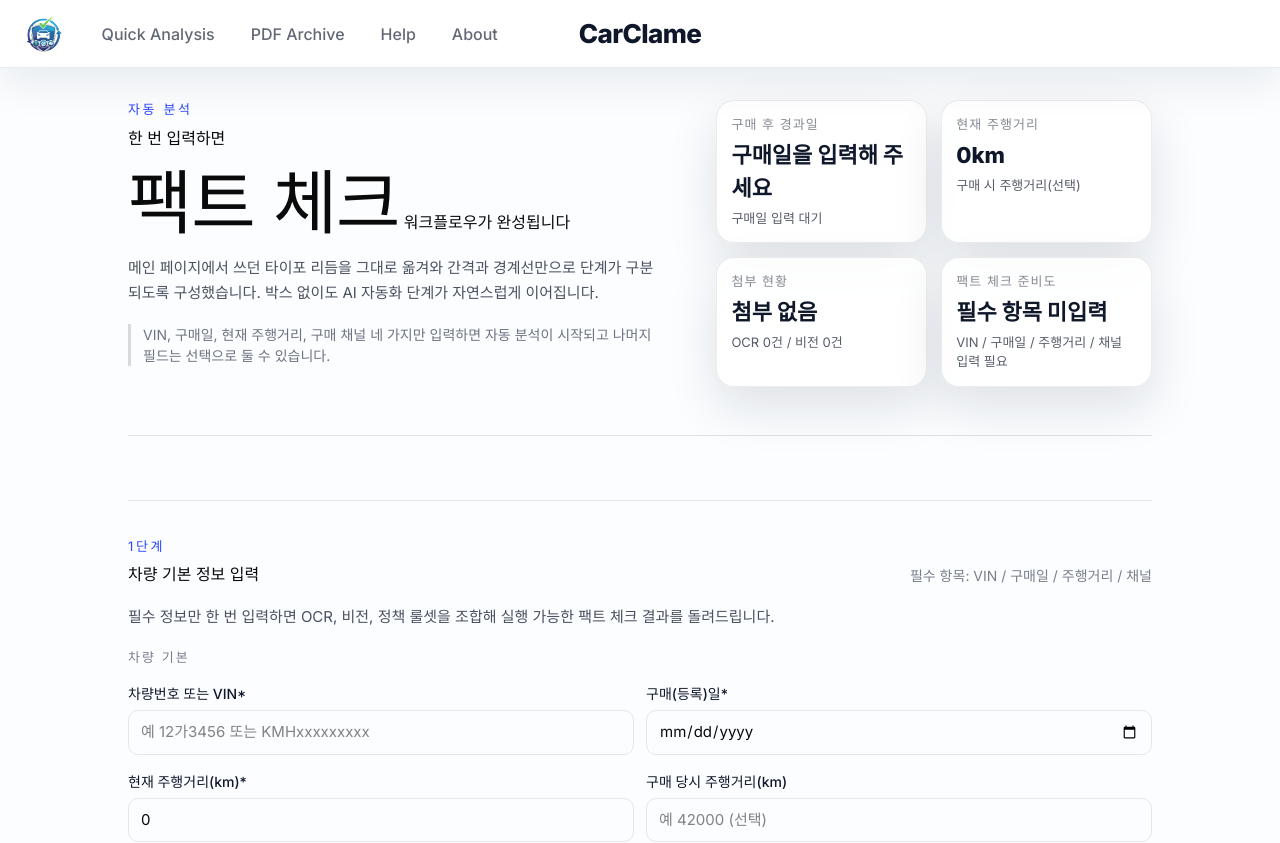
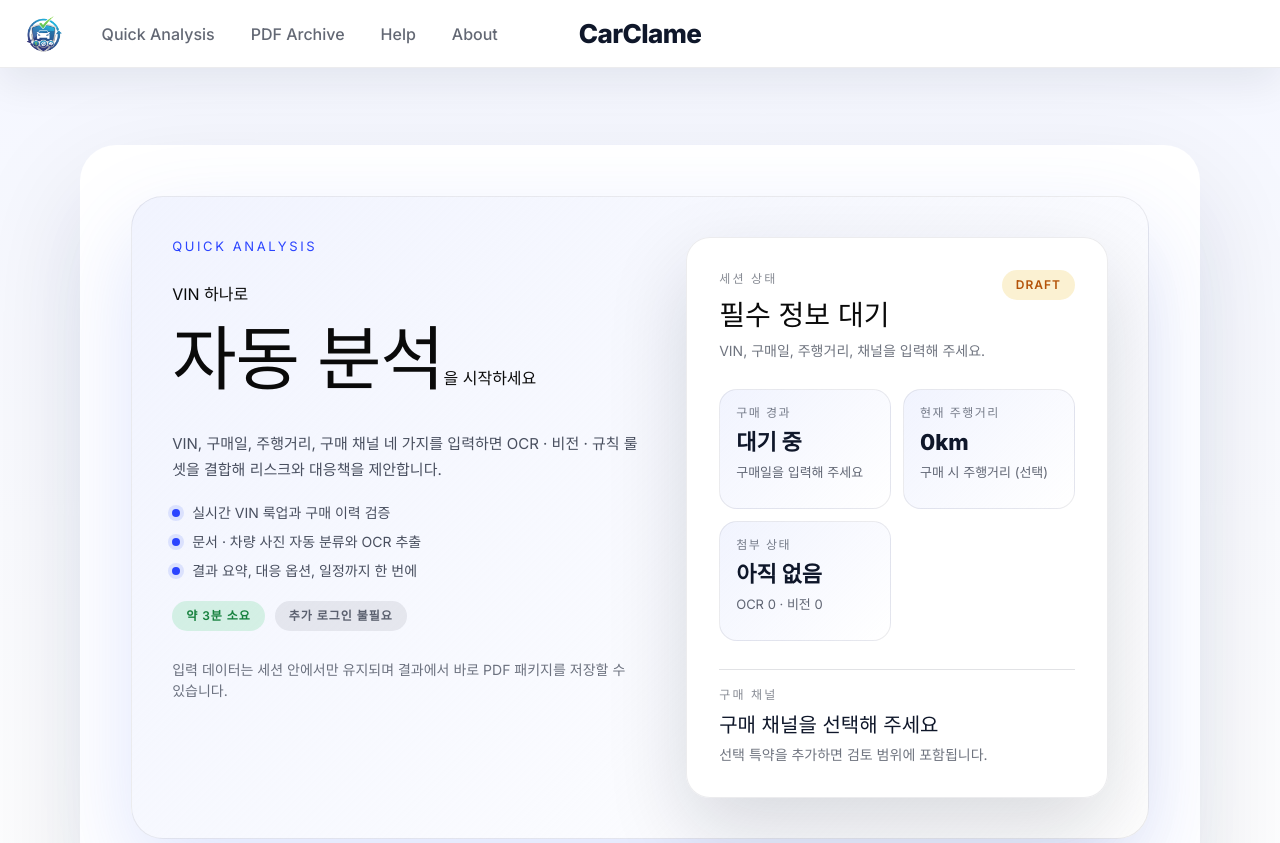
Before and after one commit to GabrielP2017/CarClame, a Next.js app: page /analysis in a window 1280 px wide. Shown: the top 843 px of the page. Built offline with nearby package versions, Linux system fonts and the light colour scheme.

Commit message:
임시수정

```diff
--- a/src/app/analysis/page.tsx
+++ b/src/app/analysis/page.tsx
@@ -149,6 +149,39 @@ export default function AnalysisPage() {
   );
   const docCount = formData.docImages?.length ?? 0;
   const photoCount = formData.inspectPhotos?.length ?? 0;
+  const attachmentsTotal = docCount + photoCount;
+  const stats = [
+    {
+      label: "구매 경과",
+      value: purchaseDate ? `${daysSince}일` : "대기 중",
+      meta: purchaseDateLabel || "구매일을 입력해 주세요",
+    },
+    {
+      label: "현재 주행거리",
+      value: formData.mileage
+        ? `${formData.mileage.toLocaleString()}km`
+        : "0km",
+      meta:
+        formData.purchaseMileage !== null &&
+        formData.purchaseMileage !== undefined
+          ? `구매 시 ${formData.purchaseMileage.toLocaleString()}km`
+          : "구매 시 주행거리 (선택)",
+    },
+    {
+      label: "첨부 상태",
+      value:
+        attachmentsTotal > 0 ? `${attachmentsTotal}개 첨부` : "아직 없음",
+      meta: `OCR ${docCount} · 비전 ${photoCount}`,
+    },
+  ];
+  const readinessLabel = formReady ? "즉시 실행 가능" : "필수 정보 대기";
+  const readinessMeta = formReady
+    ? "필수 항목이 모두 채워졌습니다."
+    : "VIN, 구매일, 주행거리, 채널을 입력해 주세요.";
+  const channelLabel = formData.channel || "구매 채널을 선택해 주세요";
+  const ridersLabel = formData.riders
+    ? `특약: ${formData.riders}`
+    : "선택 특약을 추가하면 검토 범위에 포함됩니다.";
 
   return (
     <>
@@ -180,66 +213,59 @@ export default function AnalysisPage() {
       <div className="analysis-shell">
         <main className="analysis-main">
           <section className="analysis-hero">
-          <div className="analysis-hero__copy">
-            <p className="eyebrow">자동 분석</p>
+            <div className="analysis-hero__body">
+              <p className="eyebrow">Quick Analysis</p>
               <h1>
-              한 번 입력하면
+                VIN 하나로
                 <br />
-              <span className="hero-title-main">팩트 체크</span> 워크플로우가
-              완성됩니다
+                <span className="hero-title-main">자동 분석</span>을 시작하세요
               </h1>
               <p className="analysis-lead">
-              메인 페이지에서 쓰던 타이포 리듬을 그대로 옮겨와 간격과 경계선만으로
-              단계가 구분되도록 구성했습니다. 박스 없이도 AI 자동화 단계가
-              자연스럽게 이어집니다.
+                VIN, 구매일, 주행거리, 구매 채널 네 가지를 입력하면 OCR · 비전 ·
+                규칙 룰셋을 결합해 리스크와 대응책을 제안합니다.
               </p>
+              <ul className="analysis-bullets">
+                <li>실시간 VIN 룩업과 구매 이력 검증</li>
+                <li>문서 · 차량 사진 자동 분류와 OCR 추출</li>
+                <li>결과 요약, 대응 옵션, 일정까지 한 번에</li>
+              </ul>
+              <div className="analysis-hero__cta">
+                <span className="analysis-pill success">약 3분 소요</span>
+                <span className="analysis-pill muted">추가 로그인 불필요</span>
+              </div>
               <p className="analysis-hero__note">
-              VIN, 구매일, 현재 주행거리, 구매 채널 네 가지만 입력하면 자동 분석이
-              시작되고 나머지 필드는 선택으로 둘 수 있습니다.
+                입력 데이터는 세션 안에서만 유지되며 결과에서 바로 PDF 패키지를
+                저장할 수 있습니다.
               </p>
             </div>
-          <div className="analysis-hero__metrics">
-            <div className="analysis-metric">
-              <span>구매 후 경과일</span>
-              <strong>
-                {purchaseDate ? `${daysSince}일` : "구매일을 입력해 주세요"}
-              </strong>
-              <small>{purchaseDateLabel || "구매일 입력 대기"}</small>
+            <aside className="analysis-hero__panel" aria-label="세션 요약">
+              <div className="analysis-panel__header">
+                <div>
+                  <p className="analysis-panel__eyebrow">세션 상태</p>
+                  <h3>{readinessLabel}</h3>
+                  <p className="analysis-panel__meta">{readinessMeta}</p>
                 </div>
-            <div className="analysis-metric">
-              <span>현재 주행거리</span>
-              <strong>
-                {formData.mileage
-                  ? `${formData.mileage.toLocaleString()}km`
-                  : "0km"}
-              </strong>
-              <small>
-                {formData.purchaseMileage
-                  ? `구매 시점 ${formData.purchaseMileage.toLocaleString()}km`
-                  : "구매 시 주행거리(선택)"}
-              </small>
+                <span
+                  className={`analysis-pill ${formReady ? "success" : "warning"}`}
+                >
+                  {formReady ? "READY" : "DRAFT"}
+                </span>
               </div>
-            <div className="analysis-metric">
-              <span>첨부 현황</span>
-              <strong>
-                {docCount > 0 || photoCount > 0
-                  ? `${docCount + photoCount}건 업로드`
-                  : "첨부 없음"}
-              </strong>
-              <small>
-                OCR {docCount}건 / 비전 {photoCount}건
-              </small>
+              <div className="analysis-stats">
+                {stats.map((stat) => (
+                  <div key={stat.label} className="analysis-stat">
+                    <span>{stat.label}</span>
+                    <strong>{stat.value}</strong>
+                    <small>{stat.meta}</small>
                   </div>
-            <div className="analysis-metric">
-              <span>팩트 체크 준비도</span>
-              <strong>{formReady ? "준비 완료" : "필수 항목 미입력"}</strong>
-              <small>
-                {formReady
-                  ? "모든 필수 입력 완료"
-                  : "VIN / 구매일 / 주행거리 / 채널 입력 필요"}
-              </small>
+                ))}
               </div>
+              <div className="analysis-panel__footer">
+                <p className="analysis-panel__eyebrow">구매 채널</p>
+                <h4>{channelLabel}</h4>
+                <p className="analysis-panel__meta">{ridersLabel}</p>
               </div>
+            </aside>
           </section>
           <IntakeForm
             formData={formData}
--- a/src/app/globals.css
+++ b/src/app/globals.css
@@ -1410,21 +1410,38 @@ details summary {
   margin: 0;
 }
 
+.analysis-shell {
+  background: linear-gradient(180deg, #f5f7ff 0%, #ffffff 55%);
+  padding: clamp(32px, 6vw, 88px) clamp(18px, 5vw, 32px) clamp(72px, 8vw, 120px);
+}
+
 .analysis-main {
   max-width: 1120px;
-  margin: 0 auto 80px;
-  padding: clamp(16px, 4vw, 32px) clamp(16px, 5vw, 48px) 80px;
-  display: flex;
-  flex-direction: column;
-  gap: clamp(32px, 6vw, 64px);
+  margin: 0 auto;
+  padding: clamp(32px, 4vw, 64px);
+  border-radius: 36px;
+  background: #ffffff;
+  box-shadow: 0 45px 120px rgba(15, 23, 42, 0.12);
+  display: flex;
+  flex-direction: column;
+  gap: clamp(32px, 5vw, 64px);
 }
 
 .analysis-hero {
   display: grid;
-  grid-template-columns: minmax(0, 1.1fr) minmax(0, 0.9fr);
-  gap: clamp(24px, 5vw, 56px);
-  border-bottom: 1px solid rgba(15, 23, 42, 0.12);
-  padding-bottom: clamp(24px, 5vw, 48px);
+  grid-template-columns: minmax(0, 1.05fr) minmax(320px, 0.95fr);
+  gap: clamp(24px, 5vw, 48px);
+  padding: clamp(24px, 5vw, 40px);
+  border-radius: 32px;
+  border: 1px solid rgba(15, 23, 42, 0.08);
+  background: linear-gradient(135deg, rgba(76, 110, 245, 0.08), rgba(255, 255, 255, 0.95));
+  box-shadow: 0 35px 90px rgba(76, 110, 245, 0.18);
+}
+
+.analysis-hero__body {
+  display: flex;
+  flex-direction: column;
+  gap: clamp(12px, 3vw, 20px);
 }
 
 .analysis-lead {
@@ -1436,45 +1453,153 @@ details summary {
 .analysis-hero__note {
   font-size: 14px;
   color: rgba(15, 23, 42, 0.6);
-  border-left: 3px solid rgba(15, 23, 42, 0.15);
-  padding-left: 12px;
-  margin-top: 18px;
-}
-
-.analysis-hero__metrics {
+  margin-top: 8px;
+}
+
+.analysis-bullets {
+  list-style: none;
+  margin: 0;
+  padding: 0;
+  display: flex;
+  flex-direction: column;
+  gap: 8px;
+}
+
+.analysis-bullets li {
+  font-size: 14px;
+  color: rgba(15, 23, 42, 0.75);
+  padding-left: 20px;
+  position: relative;
+}
+
+.analysis-bullets li::before {
+  content: "";
+  position: absolute;
+  width: 8px;
+  height: 8px;
+  border-radius: 50%;
+  left: 0;
+  top: 7px;
+  background: var(--primary);
+  box-shadow: 0 0 0 4px rgba(76, 110, 245, 0.15);
+}
+
+.analysis-hero__cta {
+  display: flex;
+  flex-wrap: wrap;
+  gap: 10px;
+  align-items: center;
+}
+
+.analysis-pill {
+  display: inline-flex;
+  align-items: center;
+  padding: 6px 14px;
+  border-radius: 999px;
+  font-size: 12px;
+  letter-spacing: 0.08em;
+  text-transform: uppercase;
+  font-weight: 600;
+  background: rgba(76, 110, 245, 0.12);
+  color: var(--primary);
+}
+
+.analysis-pill.success {
+  background: rgba(34, 197, 94, 0.16);
+  color: #15803d;
+}
+
+.analysis-pill.muted {
+  background: rgba(15, 23, 42, 0.08);
+  color: rgba(15, 23, 42, 0.65);
+}
+
+.analysis-pill.warning {
+  background: rgba(234, 179, 8, 0.18);
+  color: #b45309;
+}
+
+.analysis-hero__panel {
+  background: rgba(255, 255, 255, 0.96);
+  border-radius: 24px;
+  padding: clamp(20px, 3vw, 32px);
+  border: 1px solid rgba(15, 23, 42, 0.08);
+  box-shadow: 0 32px 80px rgba(15, 23, 42, 0.15);
+  display: flex;
+  flex-direction: column;
+  gap: clamp(16px, 3vw, 28px);
+}
+
+.analysis-panel__header {
+  display: flex;
+  justify-content: space-between;
+  gap: 12px;
+  align-items: flex-start;
+}
+
+.analysis-panel__eyebrow {
+  font-size: 12px;
+  letter-spacing: 0.18em;
+  text-transform: uppercase;
+  color: rgba(15, 23, 42, 0.5);
+  margin: 0 0 6px;
+}
+
+.analysis-panel__meta {
+  margin: 4px 0 0;
+  font-size: 14px;
+  color: rgba(15, 23, 42, 0.6);
+}
+
+.analysis-panel__header h3 {
+  margin: 0;
+  font-size: clamp(22px, 3vw, 28px);
+}
+
+.analysis-hero__panel h4 {
+  margin: 4px 0 0;
+  font-size: 20px;
+  color: var(--dark);
+}
+
+.analysis-stats {
   display: grid;
-  grid-template-columns: repeat(auto-fit, minmax(180px, 1fr));
-  gap: 14px;
-}
-
-.analysis-metric {
-  border-left: none;
-  padding: 14px;
+  grid-template-columns: repeat(auto-fit, minmax(160px, 1fr));
+  gap: 12px;
+}
+
+.analysis-stat {
+  border-radius: 18px;
+  border: 1px solid rgba(15, 23, 42, 0.08);
+  padding: 14px 16px;
+  background: linear-gradient(135deg, rgba(76, 110, 245, 0.08), rgba(255, 255, 255, 0.95));
   display: flex;
   flex-direction: column;
   gap: 4px;
-  border-radius: 18px;
-  background: rgba(255, 255, 255, 0.85);
-  border: 1px solid rgba(15, 23, 42, 0.08);
-  box-shadow: 0 20px 50px rgba(15, 23, 42, 0.12);
-}
-
-.analysis-metric span {
-  font-size: 13px;
+  min-height: 120px;
+}
+
+.analysis-stat span {
+  font-size: 12px;
+  letter-spacing: 0.12em;
   text-transform: uppercase;
-  letter-spacing: 0.08em;
-  color: rgba(15, 23, 42, 0.5);
-}
-
-.analysis-metric strong {
+  color: rgba(15, 23, 42, 0.55);
+}
+
+.analysis-stat strong {
   font-size: 22px;
   font-weight: 800;
   color: var(--dark);
 }
 
-.analysis-metric small {
+.analysis-stat small {
   font-size: 13px;
-  color: rgba(15, 23, 42, 0.7);
+  color: rgba(15, 23, 42, 0.65);
+}
+
+.analysis-panel__footer {
+  border-top: 1px solid rgba(15, 23, 42, 0.12);
+  padding-top: 16px;
 }
 
 .analysis-section {
@@ -1819,9 +1944,13 @@ details summary {
 @media (max-width: 900px) {
   .analysis-hero {
     grid-template-columns: 1fr;
-  }
-  .analysis-hero__metrics {
-    grid-template-columns: repeat(auto-fit, minmax(160px, 1fr));
+    padding: clamp(20px, 8vw, 32px);
+  }
+  .analysis-hero__panel {
+    order: 2;
+  }
+  .analysis-hero__body {
+    order: 1;
   }
   .analysis-form__actions {
     flex-direction: column;
```
Lines whose indentation alone changed are shown as unchanged.
